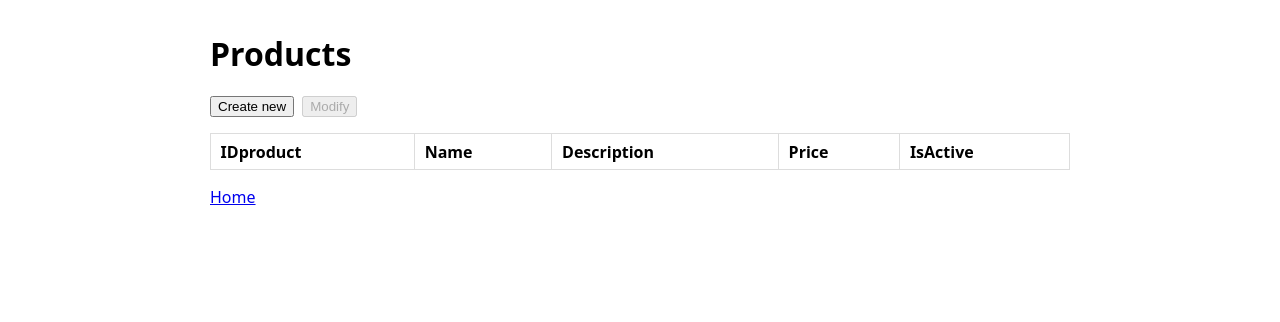
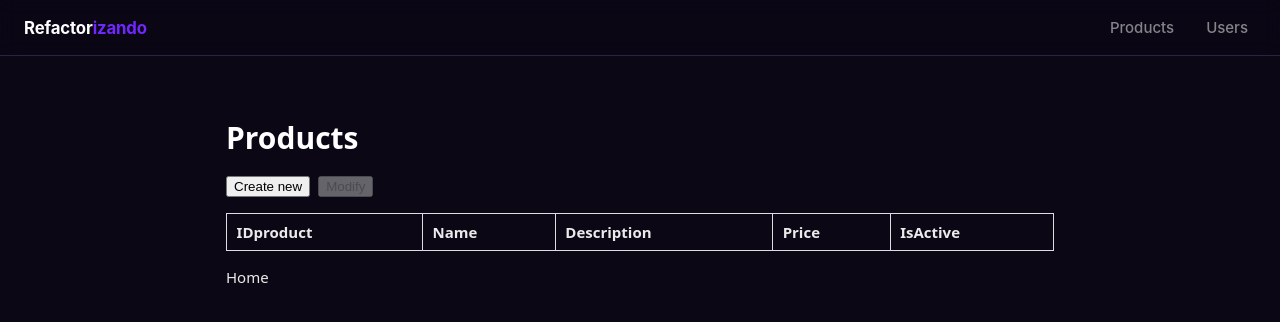
Before and after one commit to barbatdev/devlog008, a SvelteKit app in the folder app/: page /products in a window 1280 px wide. Shown: the top 322 px of the page. Built offline with nearby package versions, Linux system fonts and the light colour scheme.

Commit message:
feat: RefactorIA design tokens, layout nav and UI components (Button, Card, Badge, Table, Toast)

```diff
--- /dev/null
+++ b/app/src/app.css
@@ -0,0 +1,85 @@
+/* Design tokens extracted from the official RefactorIA palette
+   (refactoria.dev CSS custom properties) + supporting scales. */
+
+:root {
+	/* Brand */
+	--brand-500: #7127ff;
+	--brand-600: #5c1fd6;
+	--brand-tint: rgba(113, 39, 255, 0.16);
+
+	/* Dark surfaces */
+	--dark-900: #0b0714;
+	--dark-800: #17102a;
+	--dark-700: #2c2144;
+
+	/* Light text */
+	--light-100: #ffffff;
+	--light-200: #ebebeb;
+	--light-300: #f2effa;
+	--muted: rgba(235, 235, 235, 0.55);
+
+	/* Feedback */
+	--success: #2ecc8f;
+	--danger: #ff5470;
+
+	/* Radii & shadows */
+	--radius-sm: 6px;
+	--radius-md: 10px;
+	--radius-lg: 16px;
+	--shadow-md: 0 8px 24px rgba(0, 0, 0, 0.35);
+	--shadow-glow: 0 0 0 3px rgba(113, 39, 255, 0.35);
+
+	/* Spacing scale */
+	--space-1: 0.25rem;
+	--space-2: 0.5rem;
+	--space-3: 0.75rem;
+	--space-4: 1rem;
+	--space-6: 1.5rem;
+	--space-8: 2rem;
+
+	/* Motion */
+	--ease-out: cubic-bezier(0.22, 1, 0.36, 1);
+	--speed-fast: 150ms;
+	--speed-med: 300ms;
+}
+
+* {
+	box-sizing: border-box;
+}
+
+html,
+body {
+	margin: 0;
+	padding: 0;
+}
+
+body {
+	background: var(--dark-900);
+	color: var(--light-200);
+	font-family: 'Inter', system-ui, -apple-system, 'Segoe UI', Roboto, sans-serif;
+	font-size: 15px;
+	line-height: 1.55;
+	-webkit-font-smoothing: antialiased;
+}
+
+h1,
+h2,
+h3 {
+	color: var(--light-100);
+	line-height: 1.2;
+}
+
+a {
+	color: var(--light-200);
+	text-decoration: none;
+	transition: color var(--speed-fast) var(--ease-out);
+}
+
+a:hover {
+	color: var(--light-100);
+}
+
+::selection {
+	background: var(--brand-tint);
+	color: var(--light-100);
+}
--- /dev/null
+++ b/app/src/lib/components/ui/Badge.svelte
@@ -0,0 +1,31 @@
+<script lang="ts">
+	let {
+		tone = 'neutral',
+		label
+	}: { tone?: 'success' | 'neutral' | 'brand'; label: string } = $props();
+</script>
+
+<span class="badge {tone}">{label}</span>
+
+<style>
+	.badge {
+		display: inline-block;
+		padding: 2px 10px;
+		border-radius: 999px;
+		font-size: 0.75rem;
+		font-weight: 600;
+		letter-spacing: 0.02em;
+	}
+	.success {
+		background: rgba(46, 204, 143, 0.15);
+		color: var(--success);
+	}
+	.neutral {
+		background: var(--dark-700);
+		color: var(--muted);
+	}
+	.brand {
+		background: var(--brand-tint);
+		color: var(--brand-500);
+	}
+</style>
--- /dev/null
+++ b/app/src/lib/components/ui/Button.svelte
@@ -0,0 +1,64 @@
+<script lang="ts">
+	import type { Snippet } from 'svelte';
+
+	let {
+		variant = 'primary',
+		type = 'button',
+		disabled = false,
+		onclick,
+		children
+	}: {
+		variant?: 'primary' | 'subtle';
+		type?: 'button' | 'submit';
+		disabled?: boolean;
+		onclick?: () => void;
+		children: Snippet;
+	} = $props();
+</script>
+
+<button {type} {disabled} {onclick} class={variant}>
+	{@render children()}
+</button>
+
+<style>
+	button {
+		display: inline-flex;
+		align-items: center;
+		gap: var(--space-2);
+		padding: var(--space-2) var(--space-4);
+		border: 1px solid transparent;
+		border-radius: var(--radius-md);
+		font: inherit;
+		font-weight: 600;
+		cursor: pointer;
+		transition:
+			transform var(--speed-fast) var(--ease-out),
+			background var(--speed-fast) var(--ease-out),
+			border-color var(--speed-fast) var(--ease-out),
+			box-shadow var(--speed-fast) var(--ease-out);
+	}
+	button:active:not(:disabled) {
+		transform: scale(0.97);
+	}
+	button:disabled {
+		opacity: 0.45;
+		cursor: not-allowed;
+	}
+	.primary {
+		background: var(--brand-500);
+		color: var(--light-100);
+	}
+	.primary:hover:not(:disabled) {
+		background: var(--brand-600);
+		box-shadow: var(--shadow-glow);
+	}
+	.subtle {
+		background: var(--dark-800);
+		color: var(--light-200);
+		border-color: var(--dark-700);
+	}
+	.subtle:hover:not(:disabled) {
+		border-color: var(--brand-500);
+		color: var(--light-100);
+	}
+</style>
--- /dev/null
+++ b/app/src/lib/components/ui/Table.svelte
@@ -0,0 +1,69 @@
+<script lang="ts">
+	import type { Snippet } from 'svelte';
+
+	let { children }: { children: Snippet } = $props();
+</script>
+
+<div class="table-wrap">
+	<table>
+		{@render children()}
+	</table>
+</div>
+
+<style>
+	.table-wrap {
+		overflow-x: auto;
+		border: 1px solid var(--dark-700);
+		border-radius: var(--radius-md);
+	}
+	table {
+		width: 100%;
+		border-collapse: collapse;
+	}
+	:global(th) {
+		text-align: left;
+		padding: var(--space-3) var(--space-3);
+		color: var(--muted);
+		font-size: 0.75rem;
+		font-weight: 600;
+		text-transform: uppercase;
+		letter-spacing: 0.06em;
+		background: var(--dark-800);
+		border-bottom: 1px solid var(--dark-700);
+		white-space: nowrap;
+	}
+	:global(td) {
+		padding: var(--space-3);
+		border-bottom: 1px solid var(--dark-700);
+		color: var(--light-200);
+		font-size: 0.85rem;
+	}
+	:global(tbody tr:last-child td) {
+		border-bottom: none;
+	}
+	:global(tbody tr) {
+		background: var(--dark-800);
+		transition: background var(--speed-fast) var(--ease-out);
+	}
+	:global(tbody tr:hover) {
+		background: var(--dark-700);
+	}
+	:global(tbody tr.selected) {
+		background: var(--brand-tint);
+		box-shadow: inset 2px 0 0 var(--brand-500);
+	}
+	:global(tbody tr.pulse) {
+		animation: pulse-row 1.6s var(--ease-out) 1;
+	}
+	@keyframes pulse-row {
+		0% {
+			background: var(--brand-tint);
+		}
+		70% {
+			background: var(--brand-tint);
+		}
+		100% {
+			background: var(--dark-800);
+		}
+	}
+</style>
--- /dev/null
+++ b/app/src/lib/components/ui/Toast.svelte
@@ -0,0 +1,40 @@
+<script lang="ts">
+	import { fly } from 'svelte/transition';
+	import { toasts } from '$lib/stores/toast';
+</script>
+
+<div class="toasts" aria-live="polite">
+	{#each $toasts as toast (toast.id)}
+		<div class="toast" transition:fly={{ y: 16, duration: 250 }}>
+			<svg width="16" height="16" viewBox="0 0 16 16" fill="none" aria-hidden="true">
+				<path d="M3 8.5L6.5 12L13 4.5" stroke="var(--success)" stroke-width="2" stroke-linecap="round" stroke-linejoin="round" />
+			</svg>
+			{toast.message}
+		</div>
+	{/each}
+</div>
+
+<style>
+	.toasts {
+		position: fixed;
+		bottom: var(--space-4);
+		right: var(--space-4);
+		display: flex;
+		flex-direction: column;
+		gap: var(--space-2);
+		z-index: 100;
+	}
+	.toast {
+		display: flex;
+		align-items: center;
+		gap: var(--space-2);
+		background: var(--dark-700);
+		color: var(--light-100);
+		border: 1px solid var(--brand-500);
+		border-radius: var(--radius-md);
+		padding: var(--space-3) var(--space-4);
+		font-size: 0.85rem;
+		font-weight: 500;
+		box-shadow: var(--shadow-md);
+	}
+</style>
--- /dev/null
+++ b/app/src/lib/stores/toast.ts
@@ -0,0 +1,20 @@
+// Tiny toast store for user-reward feedback messages.
+
+import { writable } from 'svelte/store';
+
+export interface Toast {
+	id: number;
+	message: string;
+}
+
+export const toasts = writable<Toast[]>([]);
+
+let nextId = 1;
+
+export function showToast(message: string): void {
+	const id = nextId++;
+	toasts.update((list) => [...list, { id, message }]);
+	setTimeout(() => {
+		toasts.update((list) => list.filter((t) => t.id !== id));
+	}, 3000);
+}
--- /dev/null
+++ b/app/src/routes/+layout.svelte
@@ -0,0 +1,65 @@
+<script lang="ts">
+	import '../app.css';
+	import Toast from '$lib/components/ui/Toast.svelte';
+	let { children } = $props();
+</script>
+
+<div class="nav">
+	<a class="brand" href="/">Refactor<span>izando</span></a>
+	<nav>
+		<a href="/products">Products</a>
+		<a href="/users">Users</a>
+	</nav>
+</div>
+
+<main>
+	{@render children?.()}
+</main>
+
+<Toast />
+
+<style>
+	.nav {
+		position: sticky;
+		top: 0;
+		z-index: 10;
+		display: flex;
+		align-items: center;
+		justify-content: space-between;
+		padding: var(--space-3) var(--space-6);
+		background: rgba(11, 7, 20, 0.85);
+		backdrop-filter: blur(10px);
+		border-bottom: 1px solid var(--dark-700);
+	}
+	.brand {
+		font-weight: 700;
+		font-size: 1.05rem;
+		letter-spacing: -0.01em;
+		color: var(--light-100);
+	}
+	.brand span {
+		color: var(--brand-500);
+	}
+	nav {
+		display: flex;
+		gap: var(--space-4);
+	}
+	nav a {
+		color: var(--muted);
+		font-weight: 500;
+		padding: var(--space-1) var(--space-2);
+		border-radius: var(--radius-sm);
+		transition:
+			color var(--speed-fast) var(--ease-out),
+			background var(--speed-fast) var(--ease-out);
+	}
+	nav a:hover {
+		color: var(--light-100);
+		background: var(--dark-800);
+	}
+	main {
+		max-width: 1200px;
+		margin: 0 auto;
+		padding: var(--space-8) var(--space-6);
+	}
+</style>
```
Also changed, not shown: app/src/lib/components/ui/Card.svelte (added, +19 -0 lines).
